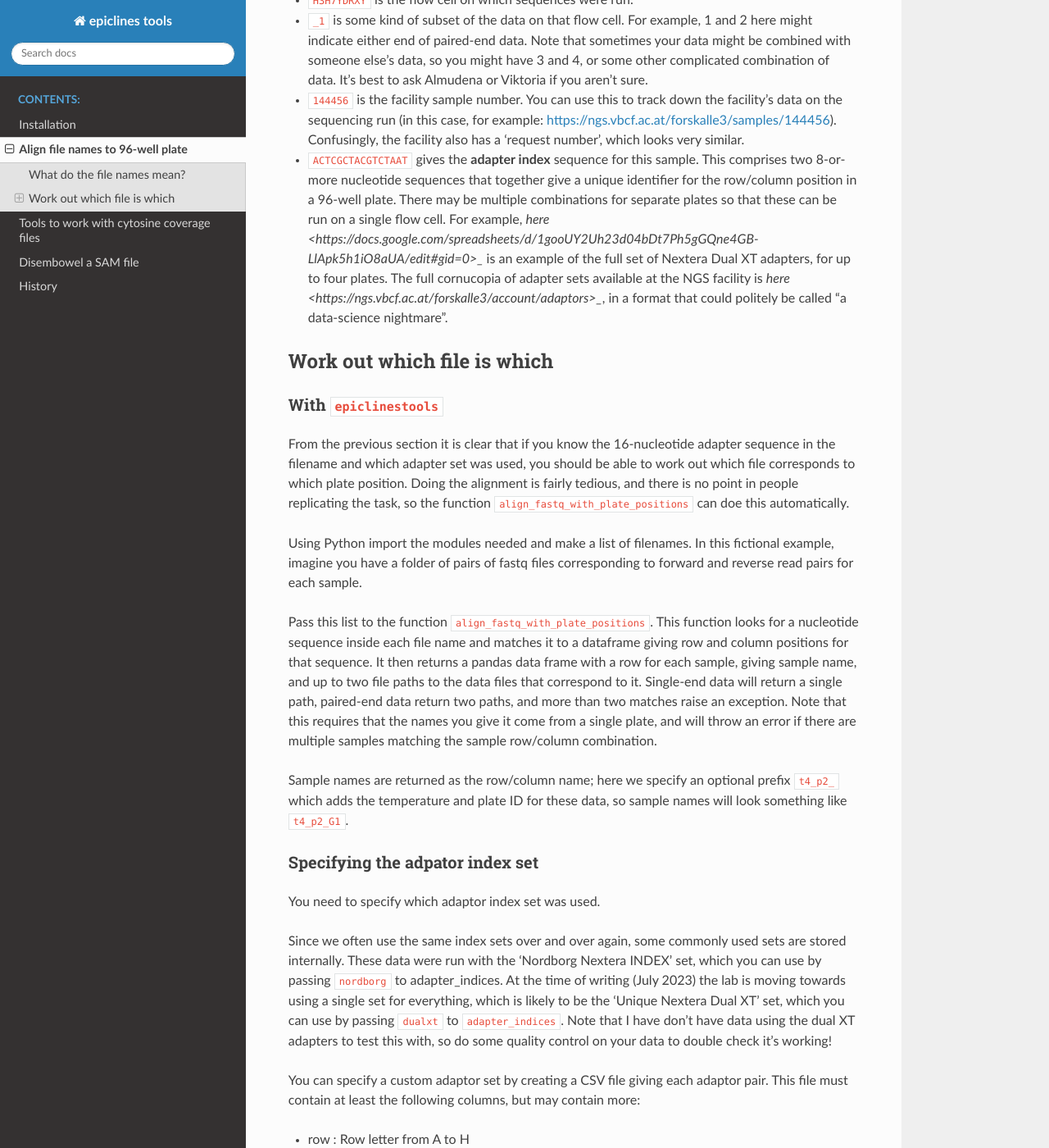
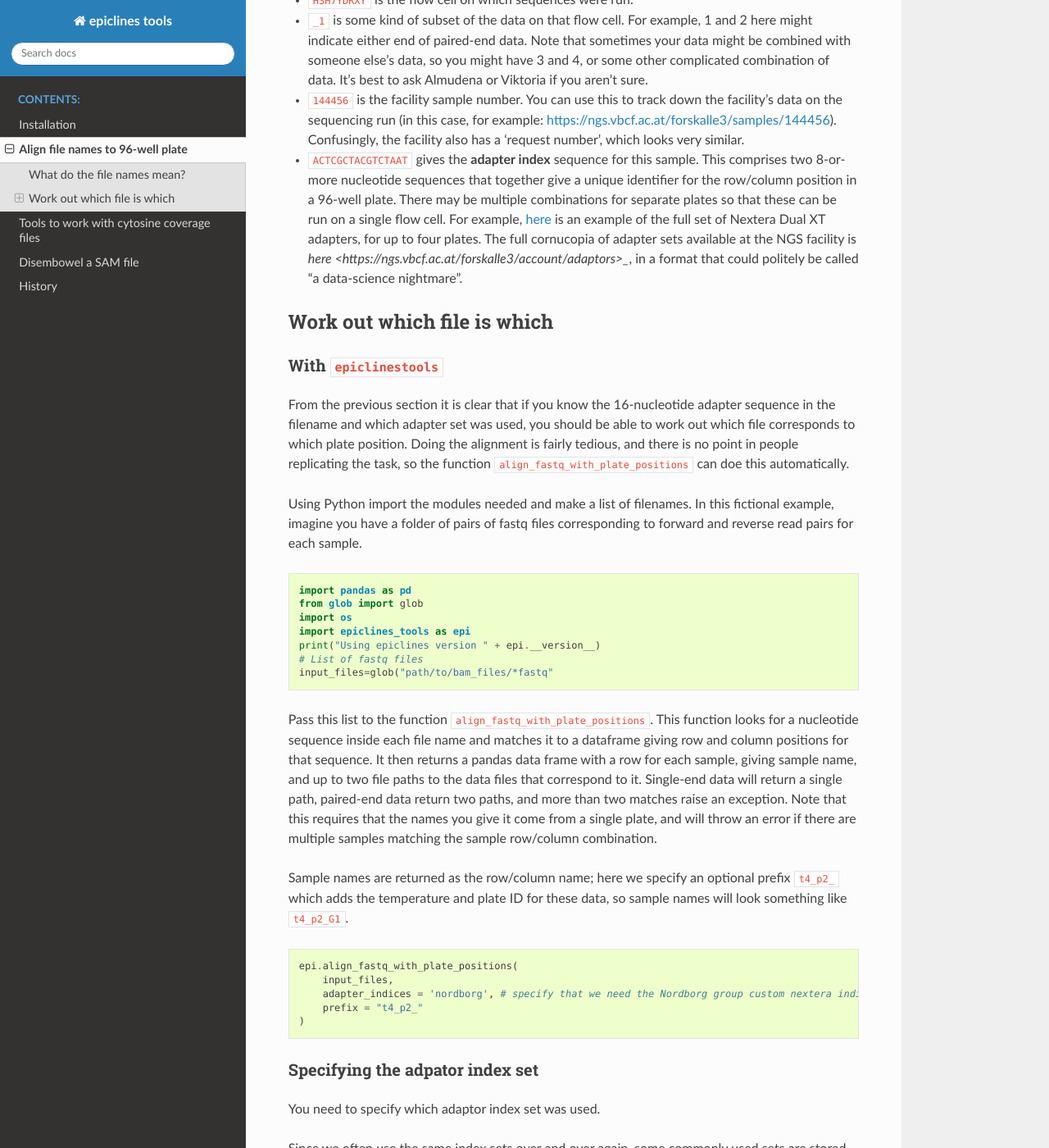
Before and after one commit to ellisztamas/methlab, a Sphinx documentation site: the page built from docs/modules/align_plate_positions.rst, in a window 1280 px wide and 1400 px high, scrolled down 559 px. Shown: the whole window at 82% size. Built offline with Sphinx 7.4.7 and the Read the Docs theme 2.0.0, drawn with Linux system fonts in a browser that asks for light colours.

Commit message:
Added whitespace at the top of code blocks.
Corrected a URL format and line breaks.

 On branch main
 Changes to be committed:
	modified:   docs/modules/BismarkSam.rst
	modified:   docs/modules/CytosineCoverageFile.rst
	modified:   docs/modules/align_plate_positions.rst

```diff
--- a/docs/modules/align_plate_positions.rst
+++ b/docs/modules/align_plate_positions.rst
@@ -8,6 +8,7 @@ biological sample that should be in each well. What we get back from the NGS
 facility is a mass of bam or fastq files that look something like this:
 
 .. parsed-literal::
+
     H3H7YDRXY_1#144456_ACTCGCTACGTCTAAT.bam
 
 How is one meant to determine which sample in the original plate each file is
@@ -17,12 +18,29 @@ meant to correspond to?
 What do the file names mean?
 ============================
 
-Unfortunately, the naming system of files has changed through time, so they might not always look like the ones above. In this case at least you can see:
+Unfortunately, the naming system of files has changed through time, so they might
+not always look like the ones above. In this case at least you can see:
 
 * ``H3H7YDRXY`` is the flow cell on which sequences were run.
-* ``_1`` is some kind of subset of the data on that flow cell. For example, 1 and 2 here might indicate either end of paired-end data. Note that sometimes your data might be combined with someone else's data, so you might have 3 and 4, or some other complicated combination of data. It's best to ask Almudena or Viktoria if you aren't sure.
-* ``144456`` is the facility sample number. You can use this to track down the facility's data on the sequencing run (in this case, for example: https://ngs.vbcf.ac.at/forskalle3/samples/144456). Confusingly, the facility also has a 'request number', which looks very similar.
-* ``ACTCGCTACGTCTAAT`` gives the **adapter index** sequence for this sample. This comprises two 8-or-more nucleotide sequences that together give a unique identifier for the row/column position in a 96-well plate. There may be multiple combinations for separate plates so that these can be run on a single flow cell. For example, `here <https://docs.google.com/spreadsheets/d/1gooUY2Uh23d04bDt7Ph5gGQne4GB-LlApk5h1iO8aUA/edit#gid=0>_` is an example of the full set of Nextera Dual XT adapters, for up to four plates. The full cornucopia of adapter sets available at the NGS facility is `here <https://ngs.vbcf.ac.at/forskalle3/account/adaptors>_`, in a format that could politely be called "a data-science nightmare".
+* ``_1`` is some kind of subset of the data on that flow cell.
+  For example, 1 and 2 here might indicate either end of paired-end data.
+  Note that sometimes your data might be combined with someone else's data, so
+  you might have 3 and 4, or some other complicated combination of data.
+  It's best to ask Almudena or Viktoria if you aren't sure.
+* ``144456`` is the facility sample number. You can use this to track down the
+  facility's data on the sequencing run (in this case, for example:
+  https://ngs.vbcf.ac.at/forskalle3/samples/144456).
+  Confusingly, the facility also has a 'request number', which looks very similar.
+* ``ACTCGCTACGTCTAAT`` gives the **adapter index** sequence for this sample.
+  This comprises two 8-or-more nucleotide sequences that together give a unique
+  identifier for the row/column position in a 96-well plate. There may be
+  multiple combinations for separate plates so that these can be run on a single
+  flow cell. For example,
+  `here <https://docs.google.com/spreadsheets/d/1gooUY2Uh23d04bDt7Ph5gGQne4GB-LlApk5h1iO8aUA/edit#gid=0>`_
+  is an example of the full set of Nextera Dual XT adapters, for up to four plates.
+  The full cornucopia of adapter sets available at the NGS facility is
+  `here <https://ngs.vbcf.ac.at/forskalle3/account/adaptors>_`, in a format that
+  could politely be called "a data-science nightmare".
 
 ============================
 Work out which file is which
@@ -31,27 +49,42 @@ Work out which file is which
 With ``epiclinestools``
 =======================
 
+From the previous section it is clear that if you know the 16-nucleotide adapter
+sequence in the filename and which adapter set was used, you should be able to
+work out which file corresponds to which plate position. Doing the alignment is
+fairly tedious, and there is no point in people replicating the task, so the
+function ``align_fastq_with_plate_positions`` can doe this automatically.
 
-From the previous section it is clear that if you know the 16-nucleotide adapter sequence in the filename and which adapter set was used, you should be able to work out which file corresponds to which plate position. Doing the alignment is fairly tedious, and there is no point in people replicating the task, so the function ``align_fastq_with_plate_positions`` can doe this automatically.
-
-Using Python import the modules needed and make a list of filenames. In this fictional example, imagine you have a folder of pairs of fastq files corresponding to forward and reverse read pairs for each sample.
+Using Python import the modules needed and make a list of filenames.
+In this fictional example, imagine you have a folder of pairs of fastq files
+corresponding to forward and reverse read pairs for each sample.
 
 .. code-block:: python
+
     import pandas as pd
     from glob import glob
     import os
-
     import epiclines_tools as epi
     print("Using epiclines version " + epi.__version__)
-
     # List of fastq files
     input_files=glob("path/to/bam_files/*fastq"
 
-Pass this list to the function ``align_fastq_with_plate_positions``. This function looks for a nucleotide sequence inside each file name and matches it to a dataframe giving row and column positions for that sequence. It then returns a pandas data frame with a row for each sample, giving sample name, and up to two file paths to the data files that correspond to it. Single-end data will return a single path, paired-end data return two paths, and more than two matches raise an exception. Note that this requires that the names you give it come from a single plate, and will throw an error if there are multiple samples matching the sample row/column combination.
+Pass this list to the function ``align_fastq_with_plate_positions``.
+This function looks for a nucleotide sequence inside each file name and matches
+it to a dataframe giving row and column positions for that sequence.
+It then returns a pandas data frame with a row for each sample, giving sample
+name, and up to two file paths to the data files that correspond to it.
+Single-end data will return a single path, paired-end data return two paths,
+and more than two matches raise an exception. Note that this requires that the
+names you give it come from a single plate, and will throw an error if there are
+multiple samples matching the sample row/column combination.
 
-Sample names are returned as the row/column name; here we specify an optional prefix ``t4_p2_`` which adds the temperature and plate ID for these data, so sample names will look something like ``t4_p2_G1``.
+Sample names are returned as the row/column name; here we specify an optional
+prefix ``t4_p2_`` which adds the temperature and plate ID for these data, so
+sample names will look something like ``t4_p2_G1``.
 
 .. code-block:: python
+
     epi.align_fastq_with_plate_positions(
         input_files,
         adapter_indices = 'nordborg', # specify that we need the Nordborg group custom nextera indices
@@ -80,6 +113,7 @@ For example, here are the first 10 rows of the index file for the Unique Nextera
 Dual XT index set:
 
 .. parsed-literal::
+
     set,row,col,name1,seq1,name2,seq2
     1,A,1,7001,CGCTCAGTTC,5001,TCGTGGAGCG
     1,A,2,7002,TATCTGACCT,5002,CTACAAGATA
```
Also changed, not shown: docs/modules/BismarkSam.rst (+6 -3 lines), docs/modules/CytosineCoverageFile.rst (+7 -3 lines).
